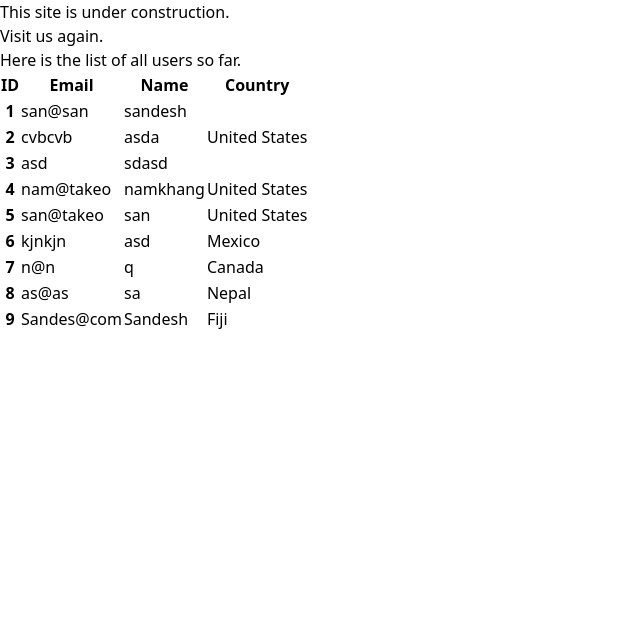
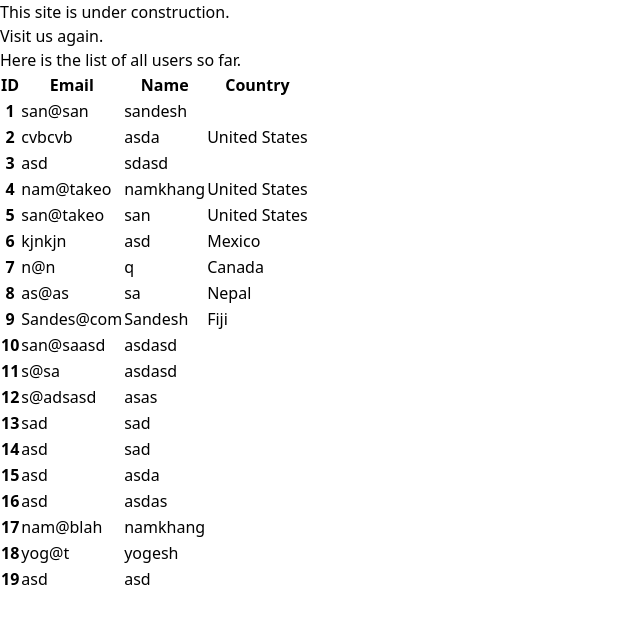
Before and after one commit to yogeshtakeo/team-pair-programming, a React (Vite) app in the folder Task18-LR/: page /home in a window 1280 px wide. Shown: the top 624 px of the page, without its empty margins (0-640 px from the left). Built offline with nearby package versions, Linux system fonts and the light colour scheme; data requests are answered from the project's data file.

Commit message:
Connect routes

```diff
--- a/Task18-LR/server/db.json
+++ b/Task18-LR/server/db.json
@@ -125,6 +125,146 @@
       "zip": "89512",
       "about": "12123fsdfsdfsd",
       "id": 9
+    },
+    {
+      "userid": "sdasd",
+      "password": "sandesh@1",
+      "fName": "asdasd",
+      "lName": "",
+      "email": "san@saasd",
+      "country": "",
+      "street": "",
+      "city": "",
+      "state": "",
+      "zip": "",
+      "about": "",
+      "id": 10
+    },
+    {
+      "userid": "sasdasdqefd",
+      "password": "sandesh@1",
+      "fName": "asdasd",
+      "lName": "",
+      "email": "s@sa",
+      "country": "",
+      "street": "",
+      "city": "",
+      "state": "",
+      "zip": "",
+      "about": "",
+      "id": 11
+    },
+    {
+      "userid": "ASas",
+      "password": "sandesh@123",
+      "fName": "asas",
+      "lName": "",
+      "email": "s@adsasd",
+      "country": "",
+      "street": "",
+      "city": "",
+      "state": "",
+      "zip": "",
+      "about": "",
+      "id": 12
+    },
+    {
+      "userid": "asdasd",
+      "password": "sandesh@1",
+      "fName": "sad",
+      "lName": "",
+      "email": "sad",
+      "country": "",
+      "street": "",
+      "city": "",
+      "state": "",
+      "zip": "",
+      "about": "",
+      "id": 13
+    },
+    {
+      "userid": "asdasd",
+      "password": "sandes@1",
+      "fName": "sad",
+      "lName": "",
+      "email": "asd",
+      "country": "",
+      "street": "",
+      "city": "",
+      "state": "",
+      "zip": "",
+      "about": "",
+      "id": 14
+    },
+    {
+      "userid": "asdasd",
+      "password": "sandes@1",
+      "fName": "asda",
+      "lName": "",
+      "email": "asd",
+      "country": "",
+      "street": "",
+      "city": "",
+      "state": "",
+      "zip": "",
+      "about": "",
+      "id": 15
+    },
+    {
+      "userid": "aas",
+      "password": "sandes@1",
+      "fName": "asdas",
+      "lName": "",
+      "email": "asd",
+      "country": "",
+      "street": "",
+      "city": "",
+      "state": "",
+      "zip": "",
+      "about": "",
+      "id": 16
+    },
+    {
+      "userid": "nam",
+      "password": "namkhang@1",
+      "fName": "namkhang",
+      "lName": "",
+      "email": "nam@blah",
+      "country": "",
+      "street": "",
+      "city": "",
+      "state": "",
+      "zip": "",
+      "about": "",
+      "id": 17
+    },
+    {
+      "userid": "yog",
+      "password": "yogesh@1",
+      "fName": "yogesh",
+      "lName": "",
+      "email": "yog@t",
+      "country": "",
+      "street": "",
+      "city": "",
+      "state": "",
+      "zip": "",
+      "about": "",
+      "id": 18
+    },
+    {
+      "userid": "asd",
+      "password": "sandes@1",
+      "fName": "asd",
+      "lName": "",
+      "email": "asd",
+      "country": "",
+      "street": "",
+      "city": "",
+      "state": "",
+      "zip": "",
+      "about": "",
+      "id": 19
     }
   ]
 }
--- a/Task18-LR/src/pages/Add.tsx
+++ b/Task18-LR/src/pages/Add.tsx
@@ -29,6 +29,7 @@ function Add() {
 
   const handleSubmit = () => {
     const passwordFormat=/^(?=.*[A-Za-z])(?=.*\d)(?=.*[!@#$%^&*]).{8,}$/
+
 //     At least one letter (lowercase or uppercase) is required ((?=.*[A-Za-z])).
 // At least one digit is required ((?=.*\d)).
 // At least one special character from the set [!@#$%^&*] is required ((?=.*[!@#$%^&*])).
@@ -36,12 +37,15 @@ function Add() {
 
 // ||!country||!street||!city||!state||!zip||!about
     if(!userName||!password||!password2||!fName||!email){
-      setError('Please input all necessary fields.')
+      event.preventDefault()
+      setError('Please input all fields marked.')
      }
      else if(password!==password2){
+      event.preventDefault()
       setPError('Confirmation password does not match.')
      }
      else if(!passwordFormat.test(password)){
+      event.preventDefault()
       setPError('Password do not satisfy criteria.')
      }
      else{
@@ -68,6 +72,66 @@ function Add() {
   }).catch(error => {
       console.log(error)
   })
+  {
+  <>
+<div
+  className="pointer-events-auto mx-auto mb-4 hidden w-96 max-w-full rounded-lg bg-danger-100 bg-clip-padding text-sm text-danger-700 shadow-lg shadow-black/5 data-[te-toast-show]:block data-[te-toast-hide]:hidden"
+  id="static-example"
+  role="alert"
+  aria-live="assertive"
+  aria-atomic="true"
+  data-te-autohide="false"
+  data-te-toast-init
+  data-te-toast-show>
+  <div
+    className="flex items-center justify-between rounded-t-lg border-b-2 border-danger-200 bg-danger-100 bg-clip-padding px-4 pb-2 pt-2.5 text-danger-700">
+    <p className="flex items-center font-bold text-danger-700">
+      <svg
+        aria-hidden="true"
+        focusable="false"
+        data-prefix="fas"
+        data-icon="times-circle"
+        className="mr-2 h-4 w-4 fill-current"
+        role="img"
+        xmlns="http://www.w3.org/2000/svg"
+        viewBox="0 0 512 512">
+        <path
+          fill="currentColor"
+          d="M256 8C119 8 8 119 8 256s111 248 248 248 248-111 248-248S393 8 256 8zm121.6 313.1c4.7 4.7 4.7 12.3 0 17L338 377.6c-4.7 4.7-12.3 4.7-17 0L256 312l-65.1 65.6c-4.7 4.7-12.3 4.7-17 0L134.4 338c-4.7-4.7-4.7-12.3 0-17l65.6-65-65.6-65.1c-4.7-4.7-4.7-12.3 0-17l39.6-39.6c4.7-4.7 12.3-4.7 17 0l65 65.7 65.1-65.6c4.7-4.7 12.3-4.7 17 0l39.6 39.6c4.7 4.7 4.7 12.3 0 17L312 256l65.6 65.1z"></path>
+      </svg>
+      MDBootstrap
+    </p>
+    <div className="flex items-center">
+
+      <button
+        type="button"
+        className="ml-2 box-content rounded-none border-none opacity-80 hover:no-underline hover:opacity-75 focus:opacity-100 focus:shadow-none focus:outline-none"
+        data-te-toast-dismiss
+        aria-label="Close">
+        <span
+          className="w-[1em] focus:opacity-100 disabled:pointer-events-none disabled:select-none disabled:opacity-25 [&.disabled]:pointer-events-none [&.disabled]:select-none [&.disabled]:opacity-25">
+          <svg
+            xmlns="http://www.w3.org/2000/svg"
+            fill="none"
+            viewBox="0 0 24 24"
+            stroke-width="1.5"
+            stroke="currentColor"
+            className="h-6 w-6">
+            <path
+              stroke-linecap="round"
+              stroke-linejoin="round"
+              d="M6 18L18 6M6 6l12 12" />
+          </svg>
+        </span>
+      </button>
+    </div>
+  </div>
+  <div
+    className="break-words rounded-b-lg bg-danger-100 px-4 py-4 text-danger-700">
+    Hello, world! This is a toast message.
+  </div>
+</div></>
+  }
   navigate('/')
 }
 }
@@ -242,7 +306,7 @@ function Add() {
         </div> */}
       </div>
     </div>
-    <div className="border-b border-gray-900/10 pb-12">
+    {/* <div className="border-b border-gray-900/10 pb-12">
       <div className="mt-10 space-y-10">
         <fieldset>
                     <div className="mt-6 space-y-6">
@@ -268,9 +332,9 @@ function Add() {
         </fieldset>
 
       </div>
-    </div>
+    </div> */}
   </div>
-{error && <p className='text-red-500 mr-auto pl-8'>{error}</p>}
+{error && <p className='text-red-500 mr-auto '>{error}</p>}
   <div className="mt-6 flex items-center justify-end gap-x-6">
     <button type="button" className="text-sm font-semibold leading-6 text-gray-900">Cancel</button>
     <button type="submit" onClick={handleSubmit} className="rounded-md bg-indigo-600 px-8 py-2 text-sm font-semibold text-white shadow-sm hover:bg-indigo-500 focus-visible:outline focus-visible:outline-2 focus-visible:outline-offset-2 focus-visible:outline-indigo-600">Save</button>
--- a/Task18-LR/src/pages/FirstVisit.tsx
+++ b/Task18-LR/src/pages/FirstVisit.tsx
@@ -3,43 +3,50 @@ import viteLogo from "/vite.svg";
 import { useState, useEffect } from "react";
 import { IClient } from "../types/data";
 import { useNavigate } from "react-router-dom";
+// import {Routes,Route} from 'react-router-dom'
+// import Home from "./Home";
+// import Add from "./Add";
 
 const apiUrl = " http://localhost:3000/clients";
 
 function FirstVisit() {
 
-  // const [auth, setAuth] = useState(false)
+  const [auth, setAuth] = useState(false)
   const [email, setEmail] = useState('')
   const [password, setPassword] = useState('')
   const [error, setError]=useState('')
 
-  const [clients, setClients] = useState<IClient[]>([])
+  // const [submit, setSubmit]=useState('')
+
+  const [client, setClients] = useState<IClient[]>([])
 
   const navigate = useNavigate()
-
-  const handleLogin1 = () => {
   useEffect(() => {
     fetch(apiUrl)
       .then((res) => res.json())
       .then((res) => {
-        setClients(res);
-      });
-  }, []);
+        setClients(res)
+      })
+  }, [])
 
-  clients.map((user) => {
-    console.log(clients)
+  const handleLogin1 = () => {
+
+  client.map((user) => {
+    // console.log(clients)
     if(email===user.email && password===user.password){
-      console.log("authentication successful")
-      navigate('/home')
-      // setAuth(true)
+
+      setAuth(true)
     }
     else{
+      event.preventDefault()
       setError('Invalid username or password.')
     }
   })
-  // if(auth===true){
-  //   navigate("/home")
-  // }
+
+
+  if(auth===true){
+    navigate('/home')
+  }
   // else{setError('Invalid username or password.')}
   // setEmail('')
   // setPassword('')
@@ -47,6 +54,19 @@ function FirstVisit() {
 
 return (
     <>
+
+      {/* <Routes>
+        {auth ? (
+          <Route path="/" element={<Home />} />
+        ) : (
+          <Route path="/" element={<FirstVisit />} />
+        )}
+        <Route path="login" element={<FirstVisit />} />
+        <Route path="add" element={<Add />} />
+      </Routes> */}
+
+
+
       {console.log("first visit")}
       <div className="flex justify-center items-center mt-10 drop-shadow-lg">
         <div className="flex justify-center items-center bg-slate-100">
@@ -130,7 +150,7 @@ return (
                     /> */}
                   </div>
                 </div>
-                {error && <p className='text-red-600 mr-auto pl-8'>{error}</p>}
+                {error && <p className='text-red-600 mr-auto'>{error}</p>}
                 <div>
                   <button type="submit" onClick={handleLogin1} className="flex w-full justify-center rounded-md bg-indigo-600 px-3 py-1.5 mt-10 text-sm font-semibold leading-6 text-white shadow-sm hover:bg-indigo-500 focus-visible:outline focus-visible:outline-2 focus-visible:outline-offset-2 focus-visible:outline-indigo-600">
                     Sign in
--- a/Task18-LR/src/pages/Home.tsx
+++ b/Task18-LR/src/pages/Home.tsx
@@ -6,7 +6,7 @@ import { IClient } from "../types/data";
   const apiUrl = " http://localhost:3000/clients";
 
 
-function home() {
+function Home() {
 
 
   const [clients, setClients] = useState<IClient[]>([]);
@@ -82,6 +82,6 @@ function home() {
   );
 }
 
-export default home;
+export default Home
 
 // here we access the data from the api to state to be displayed on our home page.
```
Also changed, not shown: Task18-LR/src/main.tsx (+4 -4 lines).
